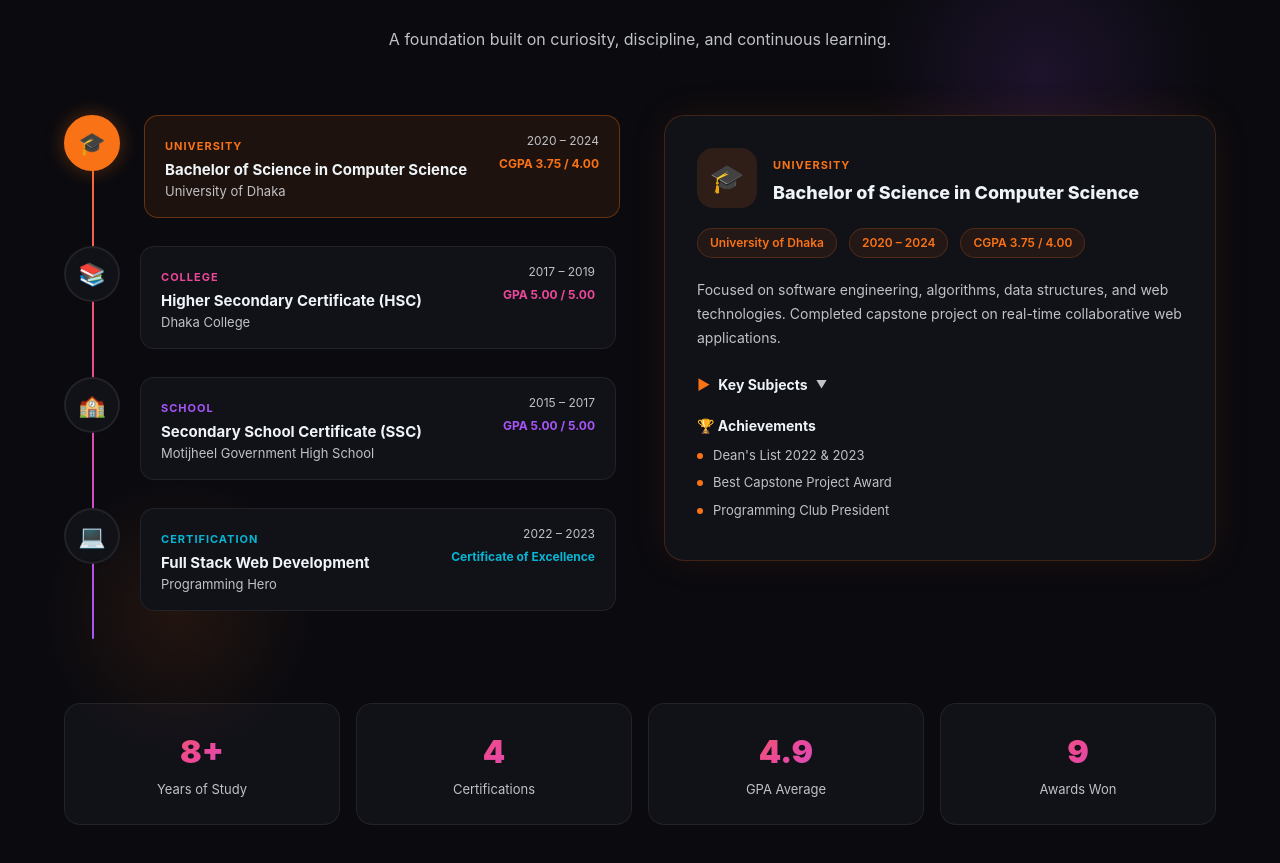
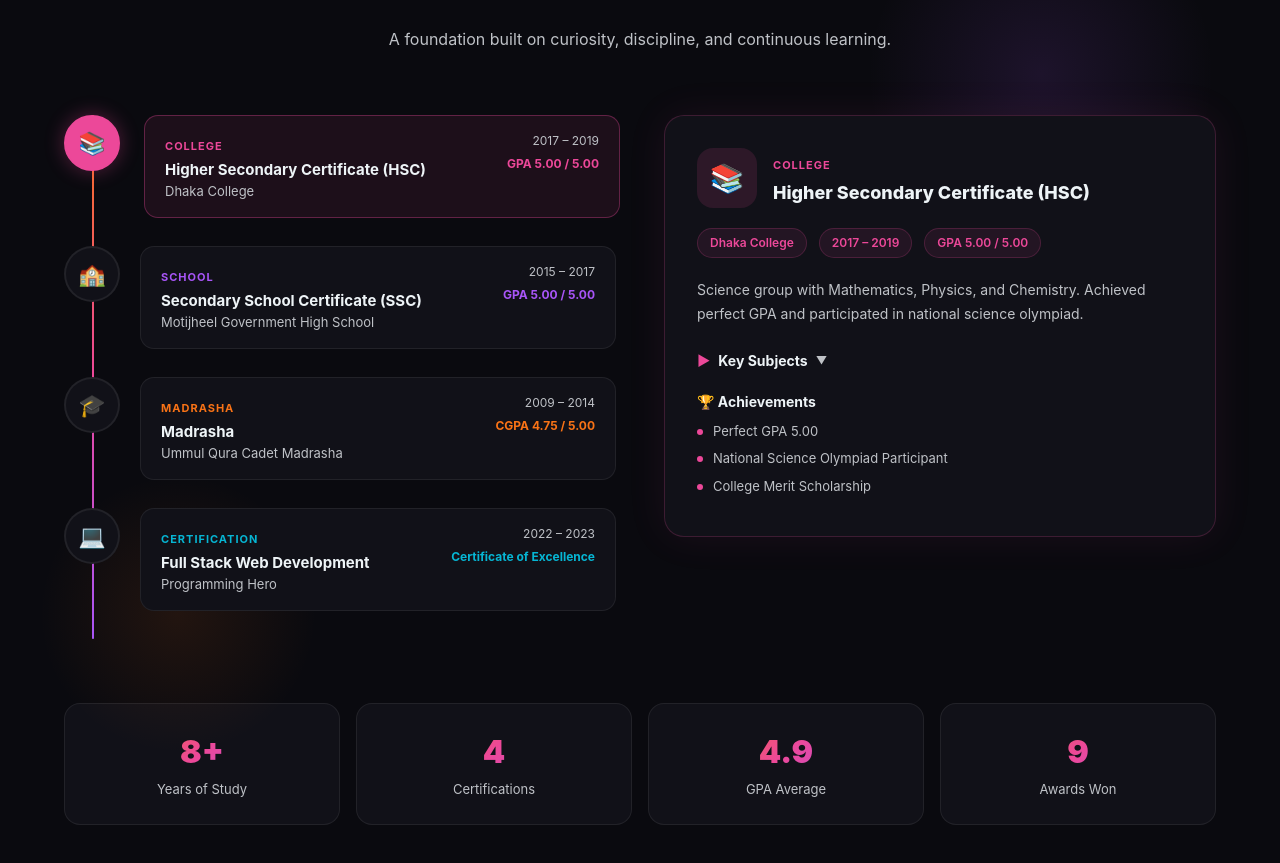
Before and after one commit to dev-rafiul/using-antigravity-portfolio-2, a React (Vite) app: page / in a window 1280 px wide. Shown: the part 6997-7860 px from the top of the page. Built offline with nearby package versions, Linux system fonts and the light colour scheme.

Commit message:
updated my education

```diff
--- a/src/components/Education.jsx
+++ b/src/components/Education.jsx
@@ -1,21 +1,21 @@
 import { useEffect, useRef, useState } from 'react';
 
 const educationData = [
+  // {
+  //   id: 1,
+  //   degree: 'Bachelor of Science in Computer Science',
+  //   institution: 'University of Dhaka',
+  //   period: '2020 – 2024',
+  //   grade: 'CGPA 3.75 / 4.00',
+  //   type: 'University',
+  //   icon: '🎓',
+  //   color: '#f97316',
+  //   description: 'Focused on software engineering, algorithms, data structures, and web technologies. Completed capstone project on real-time collaborative web applications.',
+  //   courses: ['Data Structures & Algorithms', 'Web Engineering', 'Database Systems', 'Software Architecture', 'Machine Learning Basics'],
+  //   achievements: ['Dean\'s List 2022 & 2023', 'Best Capstone Project Award', 'Programming Club President'],
+  // },
   {
     id: 1,
-    degree: 'Bachelor of Science in Computer Science',
-    institution: 'University of Dhaka',
-    period: '2020 – 2024',
-    grade: 'CGPA 3.75 / 4.00',
-    type: 'University',
-    icon: '🎓',
-    color: '#f97316',
-    description: 'Focused on software engineering, algorithms, data structures, and web technologies. Completed capstone project on real-time collaborative web applications.',
-    courses: ['Data Structures & Algorithms', 'Web Engineering', 'Database Systems', 'Software Architecture', 'Machine Learning Basics'],
-    achievements: ['Dean\'s List 2022 & 2023', 'Best Capstone Project Award', 'Programming Club President'],
-  },
-  {
-    id: 2,
     degree: 'Higher Secondary Certificate (HSC)',
     institution: 'Dhaka College',
     period: '2017 – 2019',
@@ -28,7 +28,7 @@ const educationData = [
     achievements: ['Perfect GPA 5.00', 'National Science Olympiad Participant', 'College Merit Scholarship'],
   },
   {
-    id: 3,
+    id: 2,
     degree: 'Secondary School Certificate (SSC)',
     institution: 'Motijheel Government High School',
     period: '2015 – 2017',
@@ -39,6 +39,19 @@ const educationData = [
     description: 'Science group with distinction. Developed early interest in computers and programming through school ICT classes.',
     courses: ['Mathematics', 'Science', 'ICT', 'English', 'Bengali'],
     achievements: ['Perfect GPA 5.00', 'School Board Scholarship', 'Math Olympiad Winner'],
+  },
+  {
+    id: 3,
+    degree: 'Madrasha',
+    institution: 'Ummul Qura Cadet Madrasha',
+    period: '2009 – 2014',
+    grade: 'CGPA 4.75 / 5.00',
+    type: 'Madrasha',
+    icon: '🎓',
+    color: '#f97316',
+    description: 'Focused on software engineering, algorithms, data structures, and web technologies. Completed capstone project on real-time collaborative web applications.',
+    courses: ['Data Structures & Algorithms', 'Web Engineering', 'Database Systems', 'Software Architecture', 'Machine Learning Basics'],
+    achievements: ['Dean\'s List 2022 & 2023', 'Best Capstone Project Award', 'Programming Club President'],
   },
   {
     id: 4,
```
